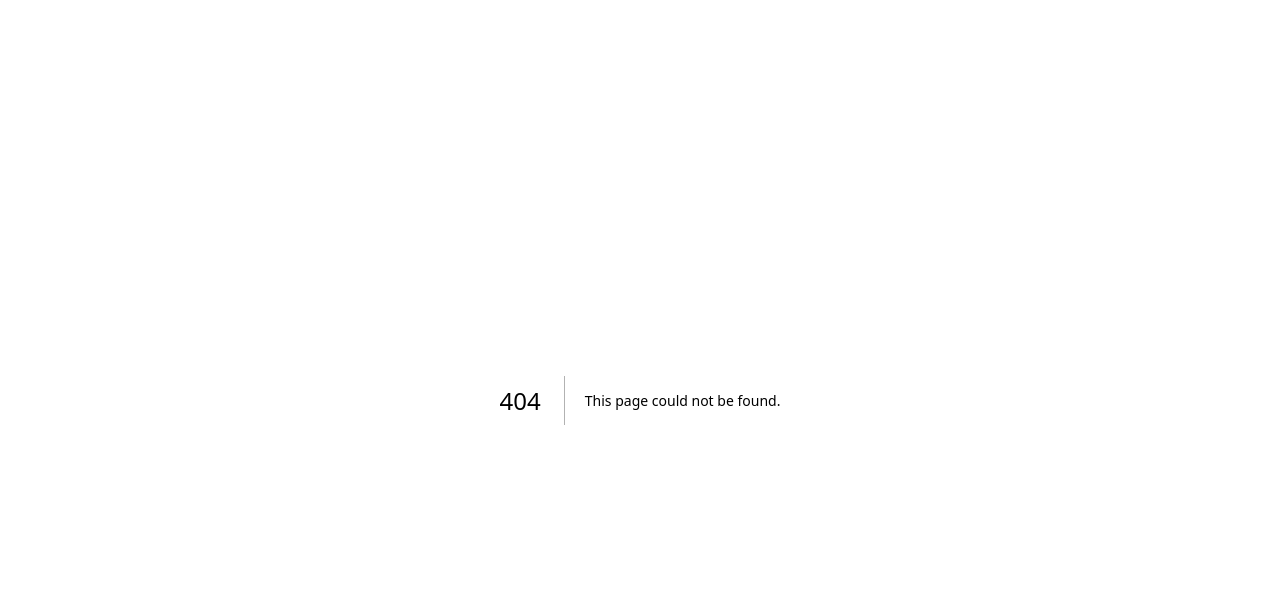
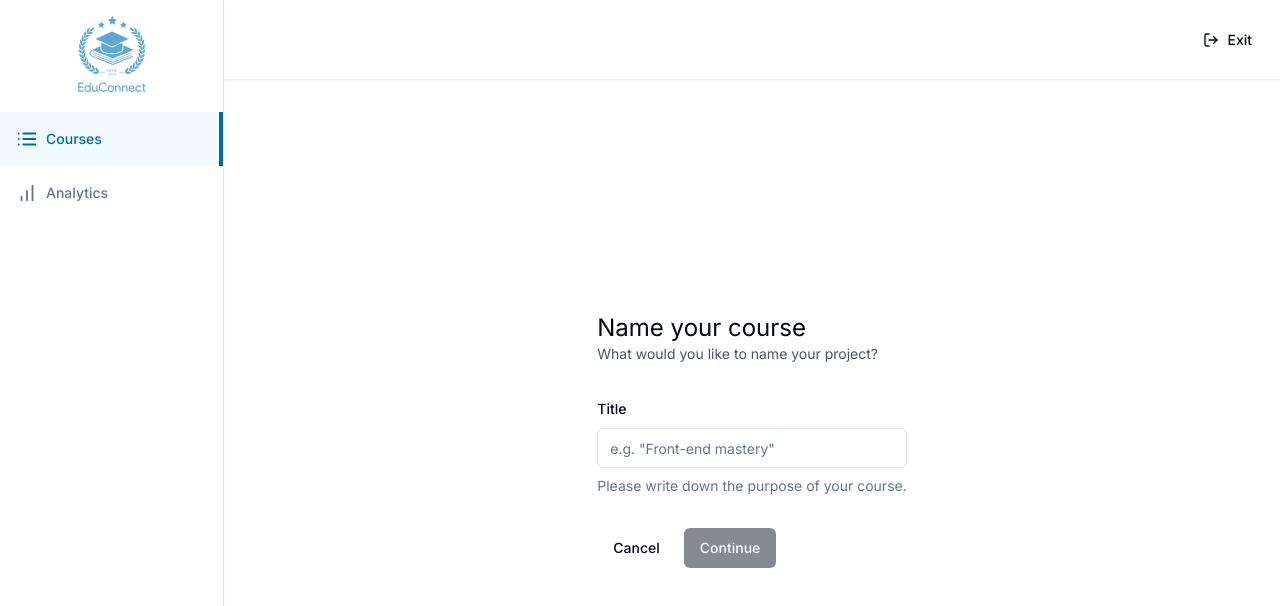
Before and after one commit to anbehindY/Edu-connect, a Next.js app: page /teacher/courses/create in a window 1280 px wide. Before the commit this address had no page. Shown: the top 606 px of the page. Built offline with nearby package versions, Linux system fonts and the light colour scheme.

Commit message:
UI for course creation

```diff
--- /dev/null
+++ b/src/app/(dashboard)/(routes)/teacher/courses/create/page.tsx
@@ -0,0 +1,89 @@
+'use client';
+
+import { Button } from "@/components/ui/button";
+import Link from "next/link";
+import axios from "axios";
+import * as z from "zod";
+import { zodResolver } from "@hookform/resolvers/zod";
+import { useForm } from "react-hook-form";
+import { useRouter } from "next/navigation";
+import {
+  Form,
+  FormItem,
+  FormControl,
+  FormDescription,
+  FormField,
+  FormLabel,
+  FormMessage
+} from "@/components/ui/form";
+import { Input } from "@/components/ui/input";
+import toast from "react-hot-toast";
+
+const formSchema = z.object({
+  title: z.string().min(1, "Title is required!").max(30, "Title too Long!"),
+});
+
+
+const CreateCoursePage = () => {
+  const router = useRouter();
+  const form = useForm<z.infer<typeof formSchema>>({
+    resolver: zodResolver(formSchema),
+    defaultValues: {
+      title: "",
+    },
+  });
+
+  const { isSubmitting, isValid } = form.formState;
+
+  const onSubmit = async (values: z.infer<typeof formSchema>) => {
+    try {
+      const response = await axios.post('/api/courses/create', values)
+      router.push(`/teacher/courses/${response.data.id}`)
+    } catch (error: any) {
+      toast.error(error.message)
+    }
+  };
+
+  return (
+    <div className="max-w-5xl mx-auto flex md:items-center md:justify-center h-full p-6">
+      <div>
+        <h1 className="text-2xl">Name your course</h1>
+        <p className="text-sm text-slate-600">What would you like to name your project?</p>
+        <Form {...form}>
+          <form onSubmit={form.handleSubmit(onSubmit)} className="space-y-8 mt-8">
+            <FormField
+              control={form.control}
+              name="title"
+              render={({ field }) => (
+                <FormItem>
+                  <FormLabel>Title</FormLabel>
+                  <FormControl>
+                    <Input
+                      disabled={isSubmitting}
+                      placeholder='e.g. "Front-end mastery"'
+                      {...field}
+                    />
+                  </FormControl>
+                  <FormDescription>
+                    Please write down the purpose of your course.
+                  </FormDescription>
+                  <FormMessage />
+                </FormItem>
+              )}
+            />
+            <div className="flex gap-x-2 items-center">
+              <Link href={'/'}>
+                <Button type="button" variant="ghost">Cancel</Button>
+              </Link>
+              <Button type="submit" disabled={!isValid || isSubmitting}>
+                Continue
+              </Button>
+            </div>
+          </form>
+        </Form>
+      </div>
+    </div>
+  );
+}
+
+export default CreateCoursePage;
--- a/src/app/(dashboard)/(routes)/teacher/courses/page.tsx
+++ b/src/app/(dashboard)/(routes)/teacher/courses/page.tsx
@@ -1,9 +1,16 @@
+'use client';
+
+import { Button } from "@/components/ui/button";
+import Link from "next/link";
+
 const CoursesPage = () => {
   return (
     <div className="h-full flex justify-center items-center">
-      Courses
+      <Link href={'/teacher/courses/create'}>
+        <Button>New Course</Button>
+      </Link>
     </div>
-   );
+  );
 }
 
 export default CoursesPage;
--- a/src/app/(dashboard)/_components/Logo.tsx
+++ b/src/app/(dashboard)/_components/Logo.tsx
@@ -2,7 +2,7 @@
 
 const Logo = () => {
   return (
-    <div className="relative w-40 h-20">
+    <div className="relative w-40 h-20 my-4">
       <Image
         src={'/logo.svg'}
         fill
--- a/src/app/(dashboard)/_components/Sidebar.tsx
+++ b/src/app/(dashboard)/_components/Sidebar.tsx
@@ -4,7 +4,7 @@
 const Sidebar = () => {
   return (
     <div className="h-full border-r flex flex-col overflow-y-auto bg-white shadow-sm">
-      <div className="px-6">
+      <div className="px-6 mx-auto">
         <Logo/>
       </div>
       <div className="flex flex-col w-full">
--- a/src/app/layout.tsx
+++ b/src/app/layout.tsx
@@ -2,6 +2,7 @@
 import { Inter } from 'next/font/google'
 import './globals.css'
 import { ClerkProvider } from '@clerk/nextjs'
+import { Toaster } from 'react-hot-toast'
 
 
 const inter = Inter({ subsets: ['latin'] })
@@ -19,7 +20,10 @@
   return (
     <ClerkProvider>
       <html lang="en">
-        <body className={inter.className}>{children}</body>
+        <body className={inter.className}>
+          <Toaster />
+          {children}
+        </body>
       </html>
     </ClerkProvider>
   )
--- /dev/null
+++ b/src/components/ui/form.tsx
@@ -0,0 +1,176 @@
+import * as React from "react"
+import * as LabelPrimitive from "@radix-ui/react-label"
+import { Slot } from "@radix-ui/react-slot"
+import {
+  Controller,
+  ControllerProps,
+  FieldPath,
+  FieldValues,
+  FormProvider,
+  useFormContext,
+} from "react-hook-form"
+
+import { cn } from "@/lib/utils"
+import { Label } from "@/components/ui/label"
+
+const Form = FormProvider
+
+type FormFieldContextValue<
+  TFieldValues extends FieldValues = FieldValues,
+  TName extends FieldPath<TFieldValues> = FieldPath<TFieldValues>
+> = {
+  name: TName
+}
+
+const FormFieldContext = React.createContext<FormFieldContextValue>(
+  {} as FormFieldContextValue
+)
+
+const FormField = <
+  TFieldValues extends FieldValues = FieldValues,
+  TName extends FieldPath<TFieldValues> = FieldPath<TFieldValues>
+>({
+  ...props
+}: ControllerProps<TFieldValues, TName>) => {
+  return (
+    <FormFieldContext.Provider value={{ name: props.name }}>
+      <Controller {...props} />
+    </FormFieldContext.Provider>
+  )
+}
+
+const useFormField = () => {
+  const fieldContext = React.useContext(FormFieldContext)
+  const itemContext = React.useContext(FormItemContext)
+  const { getFieldState, formState } = useFormContext()
+
+  const fieldState = getFieldState(fieldContext.name, formState)
+
+  if (!fieldContext) {
+    throw new Error("useFormField should be used within <FormField>")
+  }
+
+  const { id } = itemContext
+
+  return {
+    id,
+    name: fieldContext.name,
+    formItemId: `${id}-form-item`,
+    formDescriptionId: `${id}-form-item-description`,
+    formMessageId: `${id}-form-item-message`,
+    ...fieldState,
+  }
+}
+
+type FormItemContextValue = {
+  id: string
+}
+
+const FormItemContext = React.createContext<FormItemContextValue>(
+  {} as FormItemContextValue
+)
+
+const FormItem = React.forwardRef<
+  HTMLDivElement,
+  React.HTMLAttributes<HTMLDivElement>
+>(({ className, ...props }, ref) => {
+  const id = React.useId()
+
+  return (
+    <FormItemContext.Provider value={{ id }}>
+      <div ref={ref} className={cn("space-y-2", className)} {...props} />
+    </FormItemContext.Provider>
+  )
+})
+FormItem.displayName = "FormItem"
+
+const FormLabel = React.forwardRef<
+  React.ElementRef<typeof LabelPrimitive.Root>,
+  React.ComponentPropsWithoutRef<typeof LabelPrimitive.Root>
+>(({ className, ...props }, ref) => {
+  const { error, formItemId } = useFormField()
+
+  return (
+    <Label
+      ref={ref}
+      className={cn(error && "text-destructive", className)}
+      htmlFor={formItemId}
+      {...props}
+    />
+  )
+})
+FormLabel.displayName = "FormLabel"
+
+const FormControl = React.forwardRef<
+  React.ElementRef<typeof Slot>,
+  React.ComponentPropsWithoutRef<typeof Slot>
+>(({ ...props }, ref) => {
+  const { error, formItemId, formDescriptionId, formMessageId } = useFormField()
+
+  return (
+    <Slot
+      ref={ref}
+      id={formItemId}
+      aria-describedby={
+        !error
+          ? `${formDescriptionId}`
+          : `${formDescriptionId} ${formMessageId}`
+      }
+      aria-invalid={!!error}
+      {...props}
+    />
+  )
+})
+FormControl.displayName = "FormControl"
+
+const FormDescription = React.forwardRef<
+  HTMLParagraphElement,
+  React.HTMLAttributes<HTMLParagraphElement>
+>(({ className, ...props }, ref) => {
+  const { formDescriptionId } = useFormField()
+
+  return (
+    <p
+      ref={ref}
+      id={formDescriptionId}
+      className={cn("text-sm text-muted-foreground", className)}
+      {...props}
+    />
+  )
+})
+FormDescription.displayName = "FormDescription"
+
+const FormMessage = React.forwardRef<
+  HTMLParagraphElement,
+  React.HTMLAttributes<HTMLParagraphElement>
+>(({ className, children, ...props }, ref) => {
+  const { error, formMessageId } = useFormField()
+  const body = error ? String(error?.message) : children
+
+  if (!body) {
+    return null
+  }
+
+  return (
+    <p
+      ref={ref}
+      id={formMessageId}
+      className={cn("text-sm font-medium text-destructive", className)}
+      {...props}
+    >
+      {body}
+    </p>
+  )
+})
+FormMessage.displayName = "FormMessage"
+
+export {
+  useFormField,
+  Form,
+  FormItem,
+  FormLabel,
+  FormControl,
+  FormDescription,
+  FormMessage,
+  FormField,
+}
--- /dev/null
+++ b/src/components/ui/input.tsx
@@ -0,0 +1,25 @@
+import * as React from "react"
+
+import { cn } from "@/lib/utils"
+
+export interface InputProps
+  extends React.InputHTMLAttributes<HTMLInputElement> {}
+
+const Input = React.forwardRef<HTMLInputElement, InputProps>(
+  ({ className, type, ...props }, ref) => {
+    return (
+      <input
+        type={type}
+        className={cn(
+          "flex h-10 w-full rounded-md border border-input bg-background px-3 py-2 text-sm ring-offset-background file:border-0 file:bg-transparent file:text-sm file:font-medium placeholder:text-muted-foreground focus-visible:outline-none focus-visible:ring-2 focus-visible:ring-ring focus-visible:ring-offset-2 disabled:cursor-not-allowed disabled:opacity-50",
+          className
+        )}
+        ref={ref}
+        {...props}
+      />
+    )
+  }
+)
+Input.displayName = "Input"
+
+export { Input }
--- /dev/null
+++ b/src/components/ui/label.tsx
@@ -0,0 +1,26 @@
+"use client"
+
+import * as React from "react"
+import * as LabelPrimitive from "@radix-ui/react-label"
+import { cva, type VariantProps } from "class-variance-authority"
+
+import { cn } from "@/lib/utils"
+
+const labelVariants = cva(
+  "text-sm font-medium leading-none peer-disabled:cursor-not-allowed peer-disabled:opacity-70"
+)
+
+const Label = React.forwardRef<
+  React.ElementRef<typeof LabelPrimitive.Root>,
+  React.ComponentPropsWithoutRef<typeof LabelPrimitive.Root> &
+    VariantProps<typeof labelVariants>
+>(({ className, ...props }, ref) => (
+  <LabelPrimitive.Root
+    ref={ref}
+    className={cn(labelVariants(), className)}
+    {...props}
+  />
+))
+Label.displayName = LabelPrimitive.Root.displayName
+
+export { Label }
```
Also changed, not shown: package.json (+7 -1 lines), public/logo.svg, 1 other file (tests, documents, lock files or other folders).
